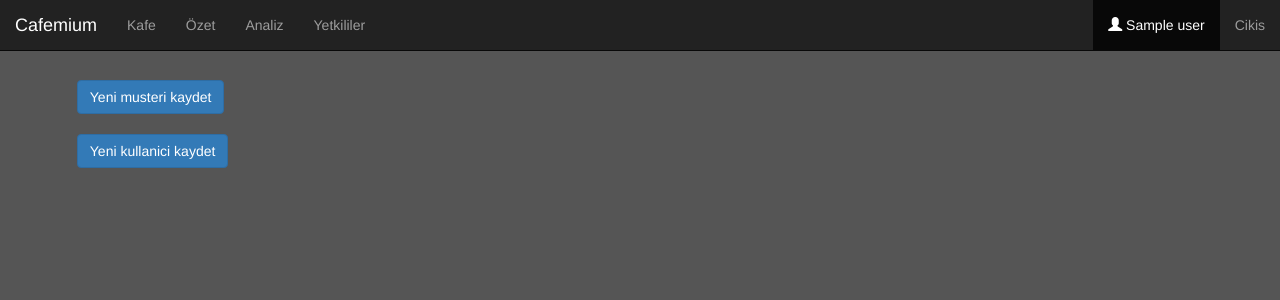
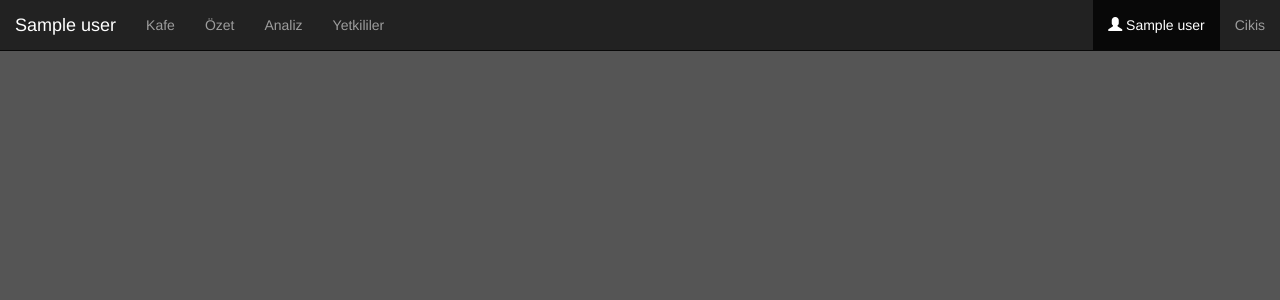
Before and after one commit to slmtpz/Cafemium, a Flask app: page /user in a window 1280 px wide. Shown: the top 300 px of the page. Run offline with Flask 2, Linux system fonts and the light colour scheme; a user stored in the database is signed in; a database or web service that is not in the repository returns one stand-in record (values such as "Sample title"); parts of the project's set-up code (start-up, migrations or seed data) failed here and were passed over; some libraries are stand-ins or nearby versions.

Commit message:
session, roles and permission for endpoints are done

```diff
--- a/app.py
+++ b/app.py
@@ -4,6 +4,7 @@ from flask_login import LoginManager, login_user, logout_user, login_required, c
 from services import user_services
 from werkzeug.security import generate_password_hash, check_password_hash
 from config import SECRET_KEY
+from utils import decorators
 
 
 app = Flask(__name__)
@@ -46,7 +47,7 @@ def login():
             return redirect('login')
         elif is_password_correct(user_instance.password, password):
             login_user(user_instance)
-            return redirect('user')
+            return redirect('cafe')
         else:
             flash('Sifre yanlis.')
             return redirect('login')
@@ -75,12 +76,14 @@ def serve_cafe_page():
 
 @app.route('/summary')
 @login_required
+@decorators.limit_to_role('client')
 def serve_summary_page():
     return render_template('summary.html')
 
 
 @app.route('/analysis')
 @login_required
+@decorators.limit_to_role('client')
 def serve_analysis_page():
     return render_template('analysis.html')
 
@@ -99,13 +102,14 @@ def serve_user_page():
 
 @app.route('/signupClient', methods=['POST'])
 @login_required
+@decorators.limit_to_role('admin')
 def register_new_client():
-    firm_name = request.form['firmName']
+    firm_name = request.form['firm_name']
     name = request.form['name']
     email = request.form['email']
     phone = request.form['phone']
     password = request.form['password']
-    if user_services.check_phone(phone):
+    if user_services.check_email(email):
         flash('Kayit basarili.')
         user_services.add_user('client', firm_name, name, email, phone, get_hashed_password(password))
     else:
@@ -115,13 +119,14 @@ def register_new_client():
 
 @app.route('/signupUser', methods=['POST'])
 @login_required
+@decorators.limit_to_role('client')
 def register_new_user():
     # todo: get firm_name from session
     name = request.form['name']
     email = request.form['email']
     phone = request.form['phone']
     password = request.form['password']
-    if user_services.check_phone(phone):
+    if user_services.check_email(email):
         user_services.add_user('user', firm_name, name, email, phone, get_hashed_password(password))
     return render_template('user.html')
 
--- /dev/null
+++ b/constants.py
@@ -0,0 +1,5 @@
+roles = {
+    'admin': 10,
+    'client': 7,
+    'user': 4
+}
--- a/services/user_services.py
+++ b/services/user_services.py
@@ -1,4 +1,5 @@
 from cafemiummongo import db, ObjectId
+from constants import roles
 
 
 class User:
@@ -12,7 +13,7 @@ class User:
         else:
             self.email_invalid = False
             self.type = user_doc['type']
-            self.firmName = user_doc['firmName']
+            self.firm_name = user_doc['firm_name']
             self.name = user_doc['name']
             self.email = user_doc['email']
             self.phone = user_doc['phone']
@@ -30,8 +31,8 @@ def get_user(user_email):
     return db.users.find_one({'email': user_email})
 
 
-def check_phone(phone):
-    result = db.users.find_one({'phone': phone})
+def check_email(email):
+    result = db.users.find_one({'email': email})
     if result is None:
         return 1
     else:
@@ -40,8 +41,8 @@ def check_phone(phone):
 
 def add_user(user_type, firm_name, name, email, phone, hashed_password):
     db.users.insert_one({
-        'type': user_type,
-        'firmName': firm_name,
+        'type': roles[user_type],
+        'firm_name': firm_name,
         'name': name,
         'email': email,
         'phone': phone,
--- a/templates/base.html
+++ b/templates/base.html
@@ -10,7 +10,13 @@
         <script src="https://code.jquery.com/jquery-1.10.2.js"></script>
         <link rel="stylesheet" type="text/css" href="../static/css/base.css">
         <link rel="stylesheet" href="https://use.fontawesome.com/releases/v5.5.0/css/all.css" integrity="sha384-B4dIYHKNBt8Bc12p+WXckhzcICo0wtJAoU8YZTY5qE0Id1GSseTk6S+L3BlXeVIU" crossorigin="anonymous">
-
+        <script>
+            var roles = {
+                'admin': 10,
+                'client': 7,
+                'user': 4
+            };
+        </script>
     </head>
     <body>
         <nav class="navbar navbar-inverse navbar-fixed-top">
@@ -21,7 +27,7 @@
                 <span class="icon-bar"></span>
                 <span class="icon-bar"></span>
               </button>
-              <a class="navbar-brand" href="cafe">Cafemium</a>
+              <a class="navbar-brand" href="cafe">{{ current_user['firm_name'] }}</a>
             </div>
             <div class="collapse navbar-collapse" id="mainNavbar">
                  <script>
@@ -67,8 +73,6 @@
                       htmlStr += '</ul>';
 
                       navContainer.insertAdjacentHTML('beforeend', htmlStr);
-
-                      console.log(self)
                   </script>
             </div>
           </div>
--- a/templates/user.html
+++ b/templates/user.html
@@ -4,9 +4,22 @@
 
 <link rel="stylesheet" type="text/css" href="../static/css/signup.css">
 
-<button type="button" class="btn btn-primary" href="#signupClientModal" data-toggle="modal">Yeni musteri kaydet</button>
-<br/><br/>
-<button type="button" class="btn btn-primary" href="#signupUserModal" data-toggle="modal">Yeni kullanici kaydet</button>
+<div id="container"></div>
+
+<script>
+    var container = document.getElementById('container');
+    var htmlStr = '';
+    if ({{ current_user.type }} == roles.admin) {
+        htmlStr += '<button type="button" class="btn btn-primary" href="#signupClientModal" data-toggle="modal">Yeni musteri kaydet</button>'
+        htmlStr += '<br/><br/>';
+    }
+    if ({{ current_user.type }} == roles.client) {
+        htmlStr += '<button type="button" class="btn btn-primary" href="#signupUserModal" data-toggle="modal">Yeni kullanici kaydet</button>'
+        htmlStr += '<br/><br/>';
+    }
+
+    container.insertAdjacentHTML('beforeend', htmlStr);
+</script>
 
 <div id="signupClientModal" class="modal fade">
     <div class="modal-dialog modal-signup">
@@ -19,7 +32,7 @@
                 <div class="modal-body">
                     <div class="form-group">
                         <label>Isletme Ismi</label>
-                        <input type="text" class="form-control" required="required" name="firmName">
+                        <input type="text" class="form-control" required="required" name="firm_name">
                     </div>
                     <div class="form-group">
                         <label>Isim</label>
```
Also changed, not shown: utils/decorators.py (added, +19 -0 lines).
